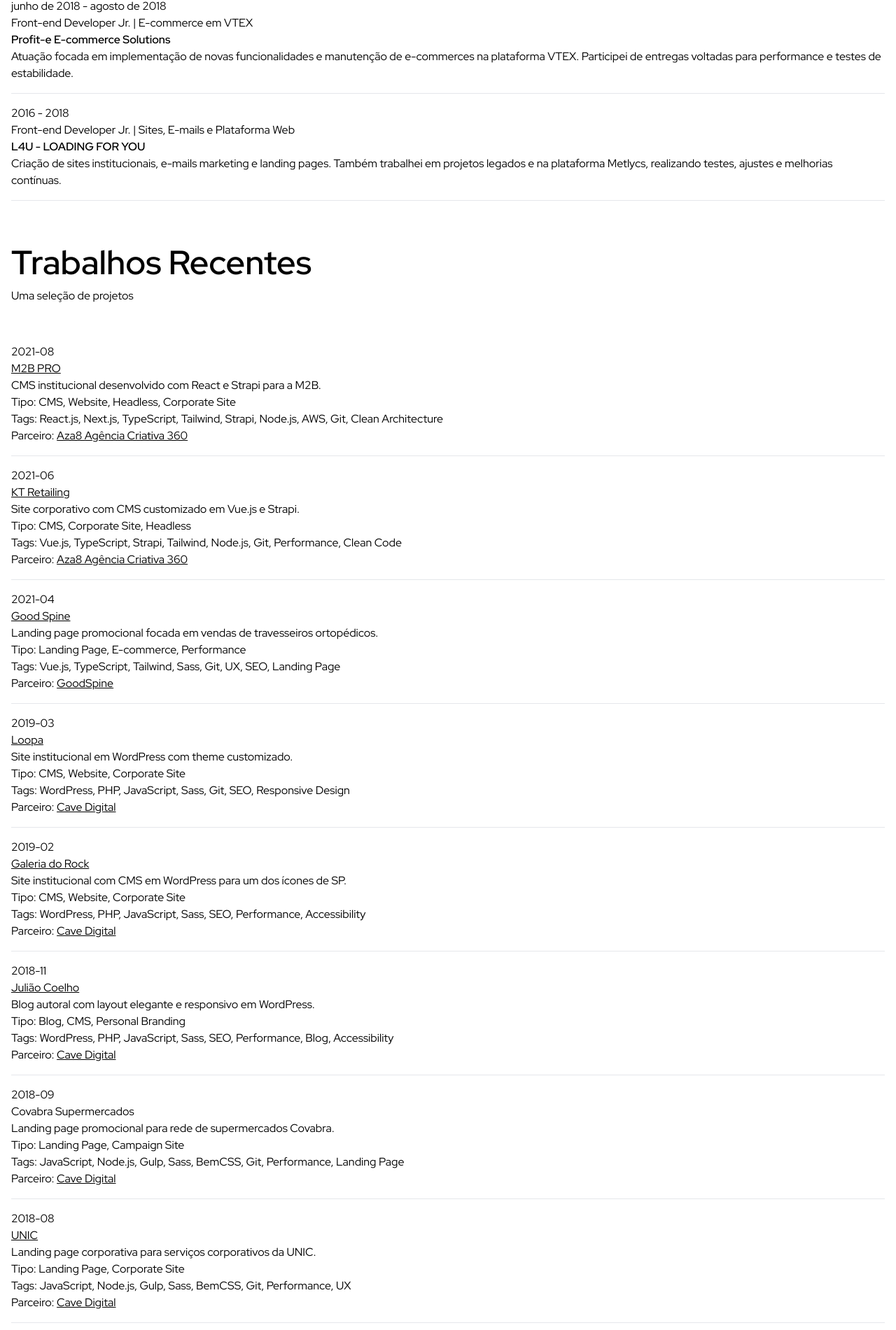
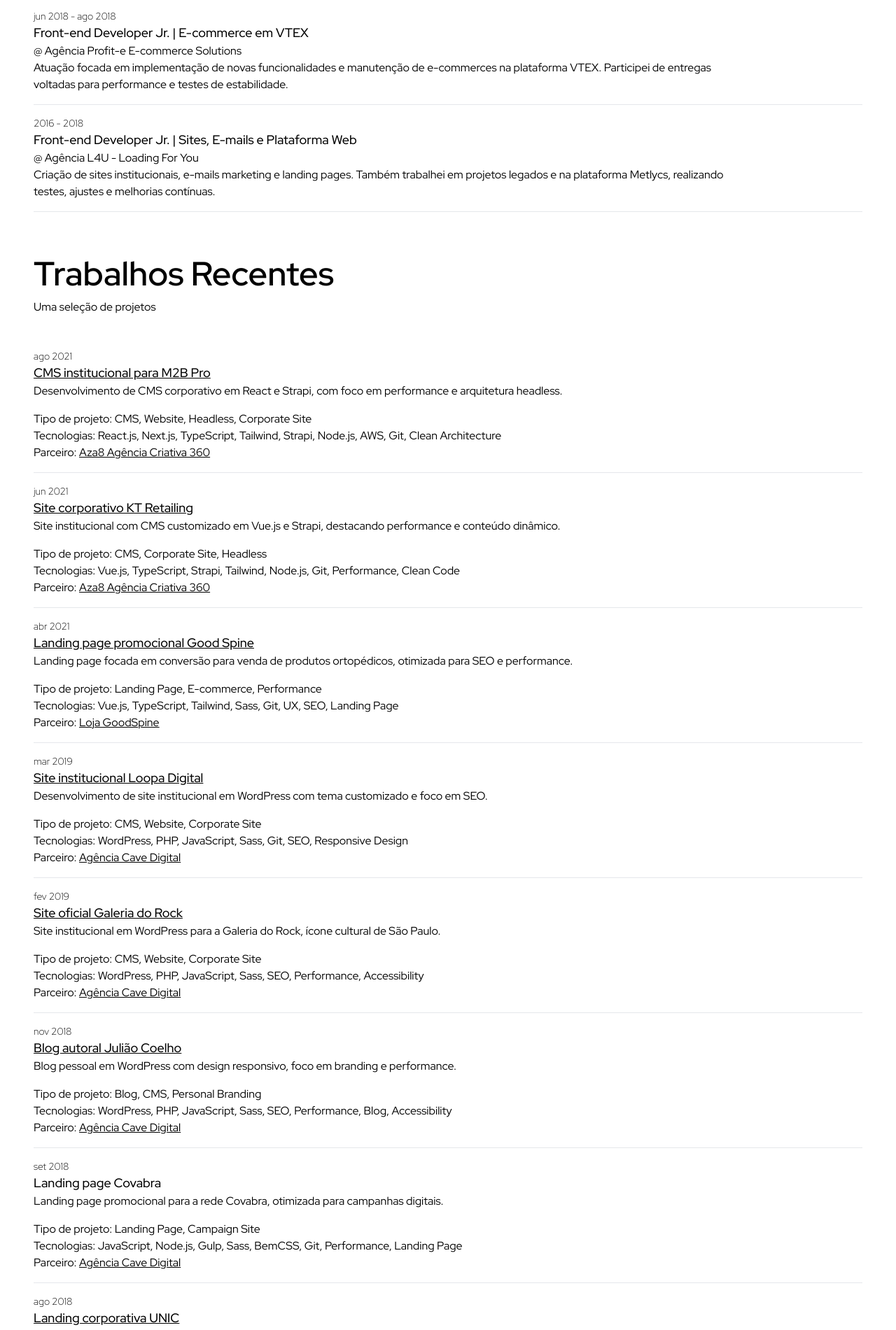
Before and after one commit to victornns/victornns.site, a Next.js app: page /portfolio in a window 1280 px wide. Shown: the part 846-2747 px from the top of the page at 70% size. Built offline with nearby package versions, Linux system fonts and the light colour scheme.

Commit message:
chore: update content, styles and structure

```diff
--- a/src/app/layout.tsx
+++ b/src/app/layout.tsx
@@ -6,7 +6,7 @@
 const redHatDisplaySans = Red_Hat_Display({
   variable: "--font-red-hat-display",
   subsets: ["latin"],
-  weight: ["400", "600"],
+  weight: ["300", "400", "500", "600"],
 });
 
 export const metadata: Metadata = {
@@ -20,7 +20,7 @@
   children: React.ReactNode;
 }>) {
   return (
-    <html lang="pt-BR" className={`${redHatDisplaySans.variable} antialiased`}>
+    <html lang="pt-BR" className={`${redHatDisplaySans.variable} antialiased font-`}>
       <body>{children}</body>
     </html>
   );
--- a/src/app/portfolio/page.tsx
+++ b/src/app/portfolio/page.tsx
@@ -8,9 +8,8 @@
 
 export default function Portfolio() {
   return (
-    <main className="flex flex-col gap-16 py-16">
+    <main className="flex flex-col gap-16 py-16 px-6 md:px-12">
       <section>
-        <div className="container">
         <header className="mb-5">
           <h1 className="text-2xl">
             Victor Nascimento,
@@ -21,7 +20,6 @@
         <div className="text-xl">
           <p>Atuo na construção de interfaces web, além de colaborar em decisões técnicas e arquitetura.</p>
           <p>Também atuo como full-stack freelancer, conduzindo projetos sob demanda com parceiros e equipes externas.</p>
-          </div>
         </div>
       </section>
 
--- a/src/components/ExperienceItem.tsx
+++ b/src/components/ExperienceItem.tsx
@@ -1,4 +1,5 @@
 import { Experience } from "@/types/experience";
+import { UIDate, UITitle, UICompany, UIDescription } from "@/components/ui";
 
 interface ExperienceItemProps {
   data: Experience;
@@ -7,38 +8,10 @@
 export function ExperienceItem({ data }: ExperienceItemProps) {
   return (
     <div className="flex flex-col">
-      <GenericPeriod startDate={data.startDate} endDate={data.endDate} />
-      <GenericTitle data={{ title: data.title }} />
-      <GenericCompany data={data.company} />
-      <GenericDescription data={data.description} />
+      <UIDate date={data.date} />
+      <UITitle title={data.title} />
+      <UICompany company={data.company} />
+      {data.description && <UIDescription description={data.description} />}
     </div>
   );
 }
-
-// ==================
-// Subcomponentes
-// ==================
-
-function GenericPeriod({ startDate, endDate }: { startDate: string; endDate?: string }) {
-  const period = endDate ? `${startDate} - ${endDate}` : `${startDate} - Present`;
-
-  return <time>{period}</time>;
-}
-
-function GenericTitle({ data }: { data: { title: string } }) {
-  return <h3>{data.title}</h3>;
-}
-
-function GenericCompany({ data }: { data: string }) {
-  return (
-    <p>
-      <strong>{data}</strong>
-    </p>
-  );
-}
-
-function GenericDescription({ data }: { data?: string }) {
-  if (!data) return null;
-
-  return <p>{data}</p>;
-}
--- a/src/components/ListView.tsx
+++ b/src/components/ListView.tsx
@@ -9,13 +9,11 @@
 export function ListView({ title, description, children }: ListViewProps) {
   return (
     <section>
-      <div className="container">
-        <header className="mb-10">
-          <h2 className="text-5xl font-bold mb-3">{title}</h2>
-          {description && <p>{description}</p>}
-        </header>
-        <ul>{children}</ul>
-      </div>
+      <header className="mb-8">
+        <h2 className="text-5xl font-bold mb-3">{title}</h2>
+        {description && <p>{description}</p>}
+      </header>
+      <ul>{children}</ul>
     </section>
   );
 }
--- a/src/components/ProjectItem.tsx
+++ b/src/components/ProjectItem.tsx
@@ -1,5 +1,5 @@
-import Link from "next/link";
 import { Project } from "@/types/project";
+import { UIDate, UITitle, UIDescription, UIType, UITags, UIPartner } from "@/components/ui";
 
 interface ProjectItemProps {
   data: Project;
@@ -8,71 +8,15 @@
 export function ProjectItem({ data }: ProjectItemProps) {
   return (
     <div className="flex flex-col">
-      <GenericDate data={data.date} />
-      <GenericTitle data={{ title: data.title, link: data.link }} />
-      <GenericDescription data={data.description} />
-      <GenericType data={data.type} />
-      <GenericTags data={data.tags} />
-      <GenericPartner data={data.partner} />
+      {data.date && <UIDate date={data.date} />}
+      <UITitle title={data.title} link={data.link} />
+      {data.description && <UIDescription description={data.description} />}
+
+      <div className="mt-4">
+        {data.type && data.type.length > 0 && <UIType types={data.type} />}
+        {data.tags && data.tags.length > 0 && <UITags tags={data.tags} />}
+        {data.partner && <UIPartner name={data.partner.name} url={data.partner.url} />}
+      </div>
     </div>
   );
 }
-
-// ==================
-// Subcomponentes
-// ==================
-
-function GenericPartner({ data }: { data?: { name: string; url?: string } }) {
-  if (!data) return null;
-
-  return (
-    <p>
-      Parceiro:{" "}
-      {data.url ? (
-        <Link href={data.url} target="_blank" rel="noopener noreferrer">
-          {data.name}
-        </Link>
-      ) : (
-        data.name
-      )}
-    </p>
-  );
-}
-
-function GenericType({ data }: { data?: string[] }) {
-  if (!data?.length) return null;
-
-  return <p>Tipo: {data.join(", ")}</p>;
-}
-
-function GenericTags({ data }: { data?: string[] }) {
-  if (!data?.length) return null;
-
-  return <p>Tags: {data.join(", ")}</p>;
-}
-
-function GenericTitle({ data }: { data: { title: string; link?: string } }) {
-  return (
-    <h3>
-      {data.link ? (
-        <Link href={data.link} target="_blank" rel="noopener noreferrer">
-          {data.title}
-        </Link>
-      ) : (
-        data.title
-      )}
-    </h3>
-  );
-}
-
-function GenericDescription({ data }: { data?: string }) {
-  if (!data) return null;
-
-  return <p>{data}</p>;
-}
-
-function GenericDate({ data }: { data?: string }) {
-  if (!data) return null;
-
-  return <time dateTime={data}>{data}</time>;
-}
--- a/src/data/experiences.ts
+++ b/src/data/experiences.ts
@@ -4,40 +4,36 @@
   {
     slug: 'leo-burnett-frontend-developer-pl',
     title: 'Frontend Developer Pl. | UI Architecture, Design Systems e Performance Web',
-    company: 'Leo Burnett',
-    startDate: 'outubro de 2023',
+    company: 'Agência Leo Burnett',
+    date: 'Out 2023 - Presente',
     description: 'Desenvolvimento no time de front-end da Bespoke One.bra (Leo Burnett), alocado diretamente no cliente Bradesco, com responsabilidade para a construção de sistemas de componentes e padronização técnica.',
   },
   {
     slug: 'one-digital-frontend-developer-pl',
     title: 'Front-end Developer Pl. | Projetos Web, CMSs e Performance',
-    company: 'One Digital',
-    startDate: 'junho de 2019',
-    endDate: 'outubro de 2023',
+    company: 'Agência One Digital',
+    date: 'Jun 2019 - Out 2023',
     description: 'Atuei no time de interface com foco em performance, responsividade, acessibilidade e fidelidade visual (pixel perfect). Desenvolvi sites institucionais, landing pages, e-mails marketing e CMSs personalizados para diferentes clientes da agência.',
   },
   {
-    slug: 'cave-frontend-developer-jr',
+    slug: 'cave-digital-frontend-developer-jr',
     title: 'Front-end Developer Jr. | Aplicações híbridas e CMSs customizados',
-    company: 'CAVE',
-    startDate: 'agosto de 2018',
-    endDate: 'fevereiro de 2019',
+    company: 'Agência Cave Digital',
+    date: 'Ago 2018 - Fev 2019',
     description: 'Desenvolvimento e manutenção de sites institucionais, landing pages e CMSs customizados com WordPress (Sage9/Understrap), além da sustentação de projetos legados.',
   },
   {
     slug: 'profit-e-frontend-developer-jr',
     title: 'Front-end Developer Jr. | E-commerce em VTEX',
-    company: 'Profit-e E-commerce Solutions',
-    startDate: 'junho de 2018',
-    endDate: 'agosto de 2018',
+    company: 'Agência Profit-e E-commerce Solutions',
+    date: 'Jun 2018 - Ago 2018',
     description: 'Atuação focada em implementação de novas funcionalidades e manutenção de e-commerces na plataforma VTEX. Participei de entregas voltadas para performance e testes de estabilidade.',
   },
   {
     slug: 'l4u-frontend-developer-jr',
     title: 'Front-end Developer Jr. | Sites, E-mails e Plataforma Web',
-    company: 'L4U - LOADING FOR YOU',
-    startDate: '2016',
-    endDate: '2018',
+    company: 'Agência L4U - Loading For You',
+    date: '2016 - 2018',
     description: 'Criação de sites institucionais, e-mails marketing e landing pages. Também trabalhei em projetos legados e na plataforma Metlycs, realizando testes, ajustes e melhorias contínuas.',
   },
 ];
--- a/src/data/projects.ts
+++ b/src/data/projects.ts
@@ -1,141 +1,118 @@
 import { Project } from '@/types/project';
 
-// Partners constants
 const AZA8_AGENCY = { name: 'Aza8 Agência Criativa 360', url: 'https://www.aza8.com.br/' };
-const GOOD_SPINE = { name: 'GoodSpine', url: 'https://loja.goodspine.com.br/' };
-const CAVE_DIGITAL = { name: 'Cave Digital', url: 'https://www.cavedigital.com' };
+const GOOD_SPINE = { name: 'Loja GoodSpine', url: 'https://loja.goodspine.com.br/' };
+const CAVE_DIGITAL = { name: 'Agência Cave Digital', url: 'https://www.cavedigital.com' };
 const L4U_AGENCY = { name: 'Agência L4U', url: 'https://www.l4u.com.br' };
 
 export const projects: Project[] = [
   {
-    slug: 'm2b-pro',
-    title: 'M2B PRO',
-    description: 'CMS institucional desenvolvido com React e Strapi para a M2B.',
+    slug: 'cms-institucional-para-m2b-pro',
+    title: 'CMS institucional para M2B Pro',
+    description: 'Desenvolvimento de CMS corporativo em React e Strapi, com foco em performance e arquitetura headless.',
     tags: ['React.js', 'Next.js', 'TypeScript', 'Tailwind', 'Strapi', 'Node.js', 'AWS', 'Git', 'Clean Architecture'],
     link: 'https://www.m2bpro.com.br',
     partner: AZA8_AGENCY,
     type: ['CMS', 'Website', 'Headless', 'Corporate Site'],
-    date: '2021-08',
-    thumbnail: '/projects/images/m2bpro-thumb.png',
-    gallery: ['/projects/images/m2bpro/banner.jpg', '/projects/images/m2bpro/page.png']
+    date: 'Ago 2021',
   },
   {
-    slug: 'kt-retailing',
-    title: 'KT Retailing',
-    description: 'Site corporativo com CMS customizado em Vue.js e Strapi.',
+    slug: 'site-corporativo-kt-retailing',
+    title: 'Site corporativo KT Retailing',
+    description: 'Site institucional com CMS customizado em Vue.js e Strapi, destacando performance e conteúdo dinâmico.',
     tags: ['Vue.js', 'TypeScript', 'Strapi', 'Tailwind', 'Node.js', 'Git', 'Performance', 'Clean Code'],
-    link: 'https://www.kt.arq.br',
+    link: 'https://kt.com.br',
     partner: AZA8_AGENCY,
     type: ['CMS', 'Corporate Site', 'Headless'],
-    date: '2021-06',
-    thumbnail: '/projects/images/kt-thumb.png',
-    gallery: ['/projects/images/kt/banner.jpg', '/projects/images/kt/page.png']
+    date: 'Jun 2021',
   },
   {
-    slug: 'good-spine',
-    title: 'Good Spine',
-    description: 'Landing page promocional focada em vendas de travesseiros ortopédicos.',
+    slug: 'landing-page-promocional-good-spine',
+    title: 'Landing page promocional Good Spine',
+    description: 'Landing page focada em conversão para venda de produtos ortopédicos, otimizada para SEO e performance.',
     tags: ['Vue.js', 'TypeScript', 'Tailwind', 'Sass', 'Git', 'UX', 'SEO', 'Landing Page'],
     link: 'https://travesseiro.goodspine.com.br',
     partner: GOOD_SPINE,
     type: ['Landing Page', 'E-commerce', 'Performance'],
-    date: '2021-04',
-    thumbnail: '/projects/images/goodspine-thumb.png',
-    gallery: ['/projects/images/goodspine/banner.jpg', '/projects/images/goodspine/page.png']
+    date: 'Abr 2021',
   },
   {
-    slug: 'loopa',
-    title: 'Loopa',
-    description: 'Site institucional em WordPress com theme customizado.',
+    slug: 'site-institucional-loopa-digital',
+    title: 'Site institucional Loopa Digital',
+    description: 'Desenvolvimento de site institucional em WordPress com tema customizado e foco em SEO.',
     tags: ['WordPress', 'PHP', 'JavaScript', 'Sass', 'Git', 'SEO', 'Responsive Design'],
     link: 'https://www.loopa.digital',
     partner: CAVE_DIGITAL,
     type: ['CMS', 'Website', 'Corporate Site'],
-    date: '2019-03',
-    thumbnail: '/projects/images/loopa-thumb.png',
-    gallery: ['/projects/images/loopa/banner.jpg', '/projects/images/loopa/page.png']
+    date: 'Mar 2019',
   },
   {
-    slug: 'galeria-do-rock',
-    title: 'Galeria do Rock',
-    description: 'Site institucional com CMS em WordPress para um dos ícones de SP.',
+    slug: 'site-oficial-galeria-do-rock',
+    title: 'Site oficial Galeria do Rock',
+    description: 'Site institucional em WordPress para a Galeria do Rock, ícone cultural de São Paulo.',
     tags: ['WordPress', 'PHP', 'JavaScript', 'Sass', 'SEO', 'Performance', 'Accessibility'],
     link: 'https://www.galeriadorock.com.br',
     partner: CAVE_DIGITAL,
     type: ['CMS', 'Website', 'Corporate Site'],
-    date: '2019-02',
-    thumbnail: '/projects/images/galeria-rock-thumb.png',
-    gallery: ['/projects/images/galeria-rock/banner.jpg', '/projects/images/galeria-rock/page-up.png', '/projects/images/galeria-rock/page-down.png']
+    date: 'Fev 2019',
   },
   {
-    slug: 'juliao-coelho',
-    title: 'Julião Coelho',
-    description: 'Blog autoral com layout elegante e responsivo em WordPress.',
+    slug: 'blog-autoral-juliao-coelho',
+    title: 'Blog autoral Julião Coelho',
+    description: 'Blog pessoal em WordPress com design responsivo, foco em branding e performance.',
     tags: ['WordPress', 'PHP', 'JavaScript', 'Sass', 'SEO', 'Performance', 'Blog', 'Accessibility'],
     link: 'https://www.juliaocoelho.com.br',
     partner: CAVE_DIGITAL,
     type: ['Blog', 'CMS', 'Personal Branding'],
-    date: '2018-11',
-    thumbnail: '/projects/images/juliao-coelho-thumb.png',
-    gallery: ['/projects/images/juliao-coelho/banner.jpg', '/projects/images/juliao-coelho/page.png']
+    date: 'Nov 2018',
   },
   {
-    slug: 'covabra-supermercados',
-    title: 'Covabra Supermercados',
-    description: 'Landing page promocional para rede de supermercados Covabra.',
+    slug: 'landing-page-covabra',
+    title: 'Landing page Covabra',
+    description: 'Landing page promocional para a rede Covabra, otimizada para campanhas digitais.',
     tags: ['JavaScript', 'Node.js', 'Gulp', 'Sass', 'BemCSS', 'Git', 'Performance', 'Landing Page'],
     partner: CAVE_DIGITAL,
     type: ['Landing Page', 'Campaign Site'],
-    date: '2018-09',
-    thumbnail: '/projects/images/covabra-supermercados-thumb.png',
-    gallery: ['/projects/images/covabra-supermercados/banner.jpg', '/projects/images/covabra-supermercados/page.png']
+    date: 'Set 2018',
   },
   {
-    slug: 'unic',
-    title: 'UNIC',
-    description: 'Landing page corporativa para serviços corporativos da UNIC.',
+    slug: 'landing-corporativa-unic',
+    title: 'Landing corporativa UNIC',
+    description: 'Landing page corporativa com foco em apresentação de serviços e otimização de performance.',
     tags: ['JavaScript', 'Node.js', 'Gulp', 'Sass', 'BemCSS', 'Git', 'Performance', 'UX'],
     link: 'https://www.unic-corporativos.com.br',
     partner: CAVE_DIGITAL,
     type: ['Landing Page', 'Corporate Site'],
-    date: '2018-08',
-    thumbnail: '/projects/images/unic-thumb.png',
-    gallery: ['/projects/images/unic/banner.jpg', '/projects/images/unic/page.png']
+    date: 'Ago 2018',
   },
   {
-    slug: 'metlycs',
-    title: 'Metlycs',
-    description: 'Landing page dinâmica com animações e foco em performance.',
+    slug: 'landing-animada-metlycs',
+    title: 'Landing animada Metlycs',
+    description: 'Landing page dinâmica com animações e interações, desenvolvida para campanhas promocionais.',
     tags: ['Vue.js', 'Node.js', 'Pug.js', 'CSS animations', 'Webpack', 'Git', 'UX', 'Performance'],
     link: 'https://www.metlycs.com.br',
     partner: L4U_AGENCY,
     type: ['Landing Page', 'Animated Site', 'Campaign Site'],
-    date: '2018-03',
-    thumbnail: '/projects/images/metlycs-thumb.png',
-    gallery: ['/projects/images/metlycs/banner.jpg', '/projects/images/metlycs/page.png']
+    date: 'Mar 2018',
   },
   {
-    slug: 'constelacao-dvl',
-    title: 'Constelação DVL',
-    description: 'Website institucional desenvolvido para Constelação DVL.',
+    slug: 'site-institucional-dvl',
+    title: 'Site institucional DVL',
+    description: 'Desenvolvimento de site institucional com foco em identidade digital e performance.',
     tags: ['JavaScript', 'Node.js', 'Heroku', 'Sass', 'BemCSS', 'Git', 'SEO', 'Performance'],
     link: 'https://www.constelacaodvl.com.br',
     partner: L4U_AGENCY,
     type: ['Website', 'Corporate Site'],
-    date: '2018-01',
-    thumbnail: '/projects/images/constelacao-dvl-thumb.png',
-    gallery: ['/projects/images/constelacao-dvl/banner.jpg', '/projects/images/constelacao-dvl/page.jpg']
+    date: 'Jan 2018',
   },
   {
-    slug: 'franquia-dia',
-    title: 'Franquia DIA',
-    description: 'Portal em WordPress para divulgação de franquias.',
+    slug: 'portal-de-franquias-dia',
+    title: 'Portal de franquias DIA',
+    description: 'Portal em WordPress para apresentação e captação de franquias da marca DIA.',
     tags: ['WordPress', 'PHP', 'JavaScript', 'Sass', 'SEO', 'Performance', 'CMS'],
     link: 'https://www.franquiadia.com.br',
     partner: L4U_AGENCY,
     type: ['CMS', 'Corporate Site'],
-    date: '2017-10',
-    thumbnail: '/projects/images/franquia-dia-thumb.png',
-    gallery: ['/projects/images/franquia-dia/banner.jpg', '/projects/images/franquia-dia/page.png']
+    date: 'Out 2017',
   },
 ];
--- a/src/types/experience.ts
+++ b/src/types/experience.ts
@@ -2,7 +2,7 @@
   slug: string;
   title: string;
   company: string;
-  startDate: string;
+  date: string;
   endDate?: string;
   description?: string;
 }
--- a/tailwind.config.ts
+++ b/tailwind.config.ts
@@ -7,10 +7,6 @@
     "./src/app/**/*.{js,ts,jsx,tsx,mdx}",
   ],
   theme: {
-    container: {
-      center: true,
-      padding: '1rem',
-    },
     extend: {
       fontFamily: {
         sans: ["var(--font-red-hat-display)"]
```
Lines whose indentation alone changed are shown as unchanged.
